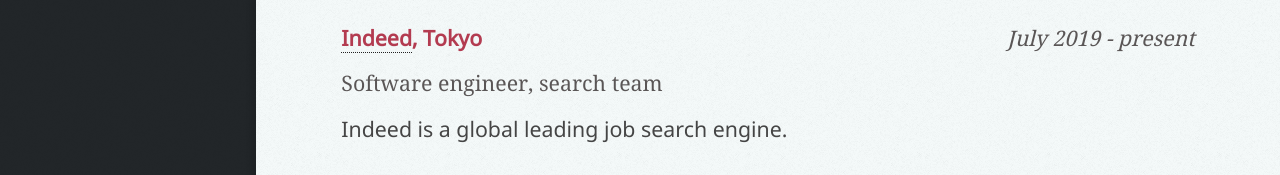
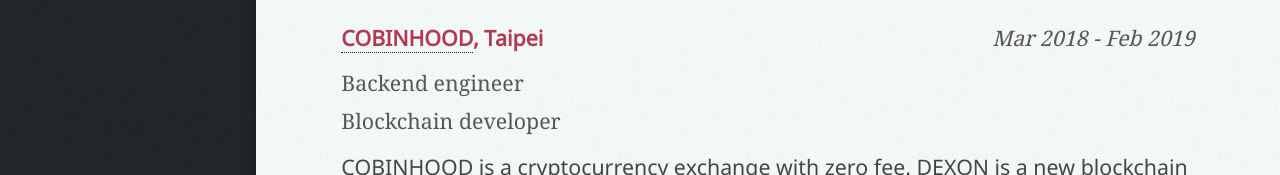
Before and after one commit to haopingku/haopingku.github.io, a plain HTML site: page index.html in a window 1280 px wide. Shown: the part 568-743 px from the top of the page. Drawn offline with Linux system fonts and the light colour scheme.

Commit message:
2019-05-05

```diff
--- a/index.html
+++ b/index.html
@@ -57,22 +57,24 @@
         -->
           <h3>Experience</h3>
 
+          <!--
           <div class="align-left paragraph">
             <div class="title">
               <a href="https://www.indeed.com">Indeed</a>, Tokyo
             </div>
-            <div class="date">July 2019 - present</div>
+            <div class="date">Jun 2019 - present</div>
             <div style="clear: both"></div>
             <div class="content">
               <div class="brief">
                 Software engineer, search team
               </div>
               <div class="content">
-                Indeed is a global leading job search engine.
+                Indeed is a global leading search engine for job listings.
               </div>
             </div>
           </div>
           <div style="clear: both"></div>
+          -->
 
           <div class="align-left paragraph">
             <div class="title">
```
